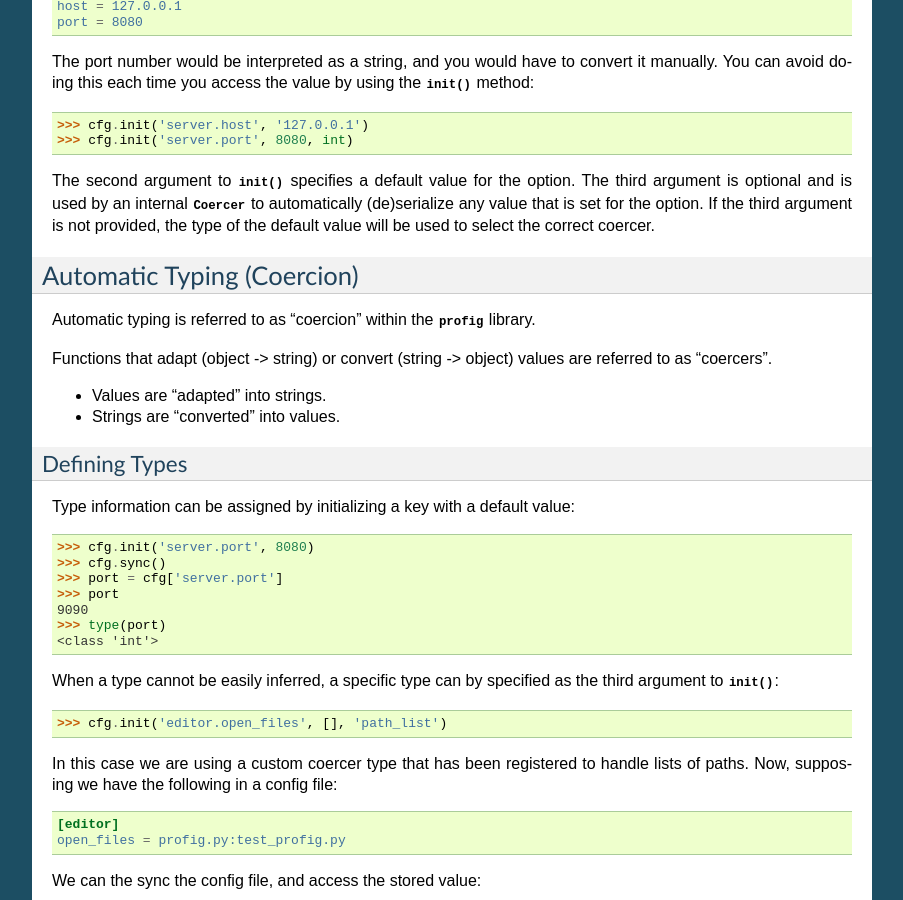
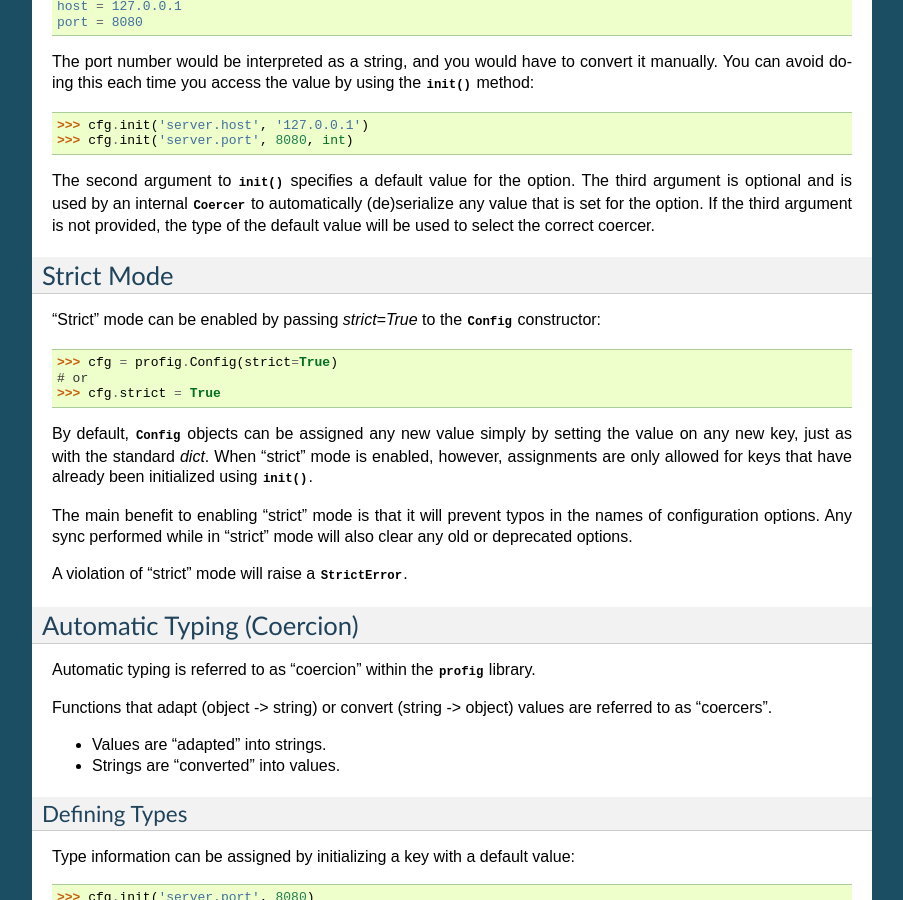
Before and after one commit to dhagrow/profig, a Sphinx documentation site: the page built from docs/guide.txt, in a window 1280 px wide and 900 px high, scrolled down 739 px. Shown: the whole window, without its empty margins (198-1101 px from the left). Built offline with Sphinx 7.4.7, drawn with Linux system fonts in a browser that asks for light colours; the version number could not be read and is left out.

Commit message:
docs: added section on strict mode

```diff
--- a/docs/guide.txt
+++ b/docs/guide.txt
@@ -55,6 +55,27 @@ value for the option. The third argument is optional and is used by an internal
 :class:`~profig.Coercer` to automatically (de)serialize any value that is set
 for the option. If the third argument is not provided, the type of the default
 value will be used to select the correct coercer.
+
+Strict Mode
+-----------
+
+"Strict" mode can be enabled by passing *strict=True* to the
+:class:`~profig.Config` constructor::
+
+    >>> cfg = profig.Config(strict=True)
+    # or
+    >>> cfg.strict = True
+
+By default, :class:`~profig.Config` objects can be assigned any new value
+simply by setting the value on any new key, just as with the standard `dict`.
+When "strict" mode is enabled, however, assignments are only allowed for keys
+that have already been initialized using :meth:`~profig.ConfigSection.init`.
+
+The main benefit to enabling "strict" mode is that it will prevent typos in the
+names of configuration options. Any sync performed while in "strict" mode
+will also clear any old or deprecated options.
+
+A violation of "strict" mode will raise a :exc:`~profig.StrictError`.
 
 Automatic Typing (Coercion)
 ---------------------------
```
